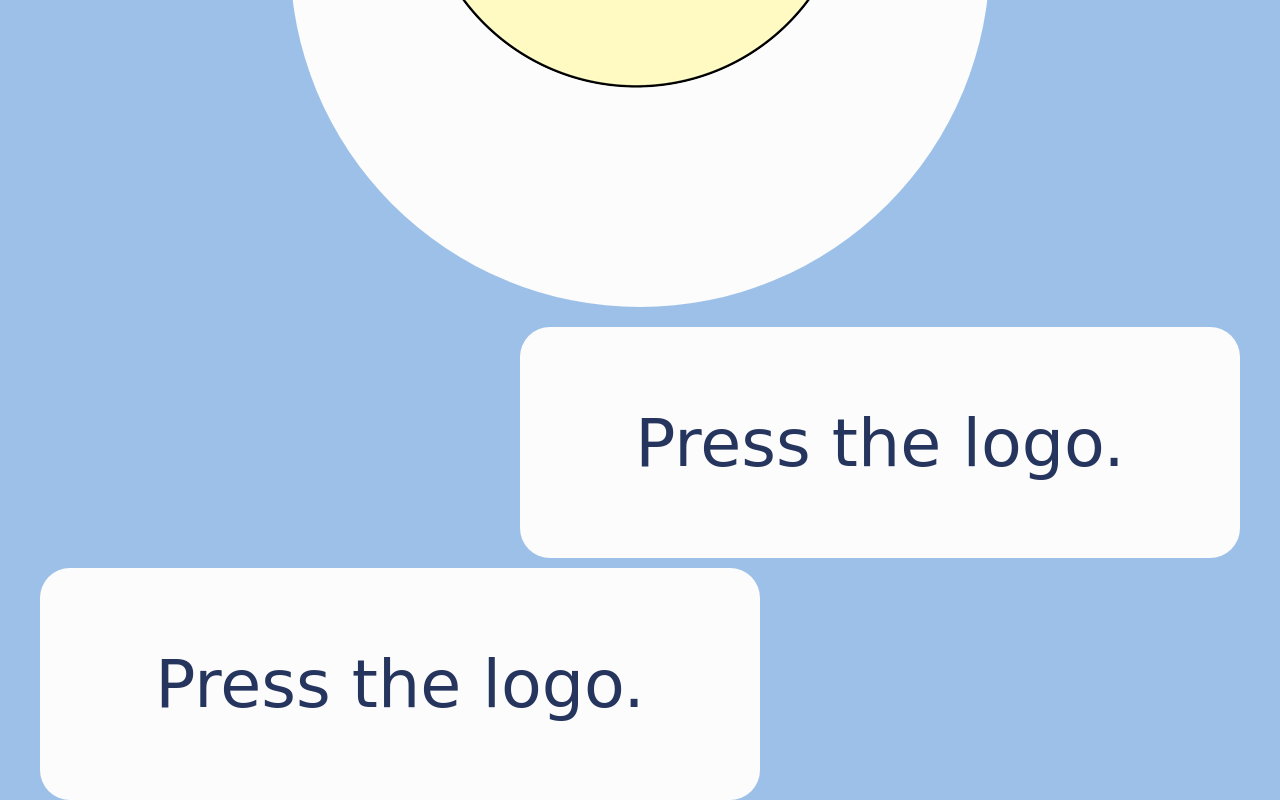
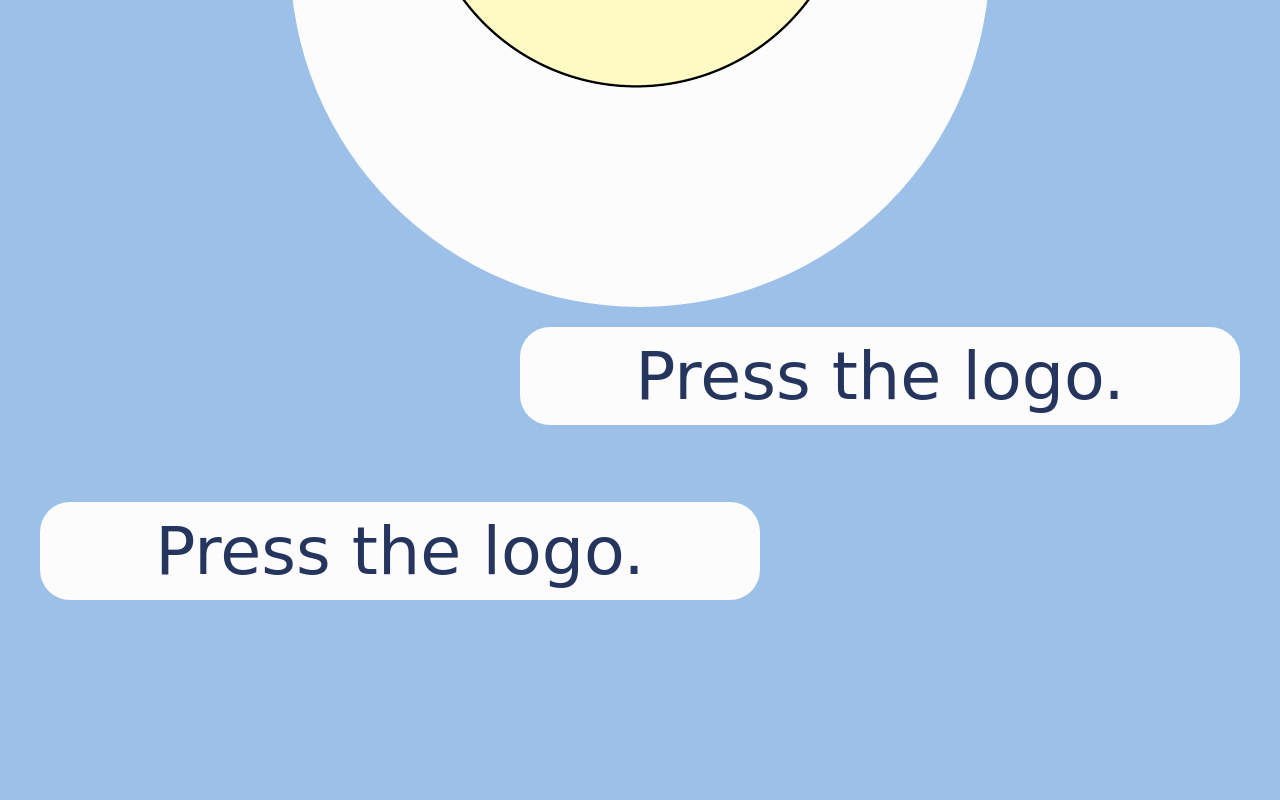
Before and after one commit to Pamela-Gong-Zhou/thefeed, a plain HTML site: page index.html in a window 1280 px wide. Shown: the part 815-1615 px from the top of the page. After the commit the page ends 1481 px from the top, so only its background shows below. Drawn offline with Linux system fonts and the light colour scheme; a web font is replaced by a local one.

Commit message:
updated style

```diff
--- a/css/stylesheet.css
+++ b/css/stylesheet.css
@@ -128,7 +128,7 @@ footer{
     background-color: #fec9ca;
 }
 
-.instruction_one{
+.instruction_one p {
     background-color: #FCFCFC;
     float: right;
     width: 700px;
@@ -141,7 +141,7 @@ footer{
     border-radius: 30px;
 }
 
-.instruction_two{
+.instruction_two p {
         background-color: #FCFCFC;
         float:left;
         width:700px ;
```
